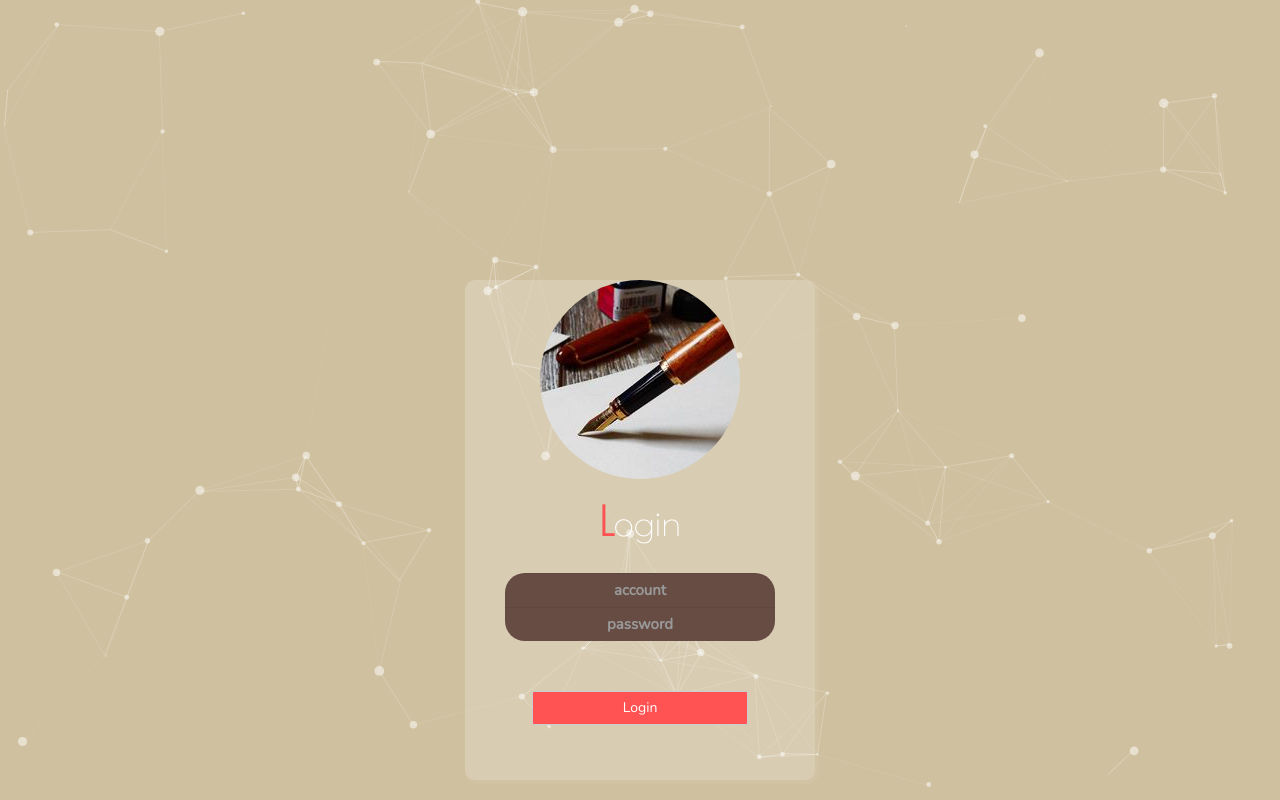
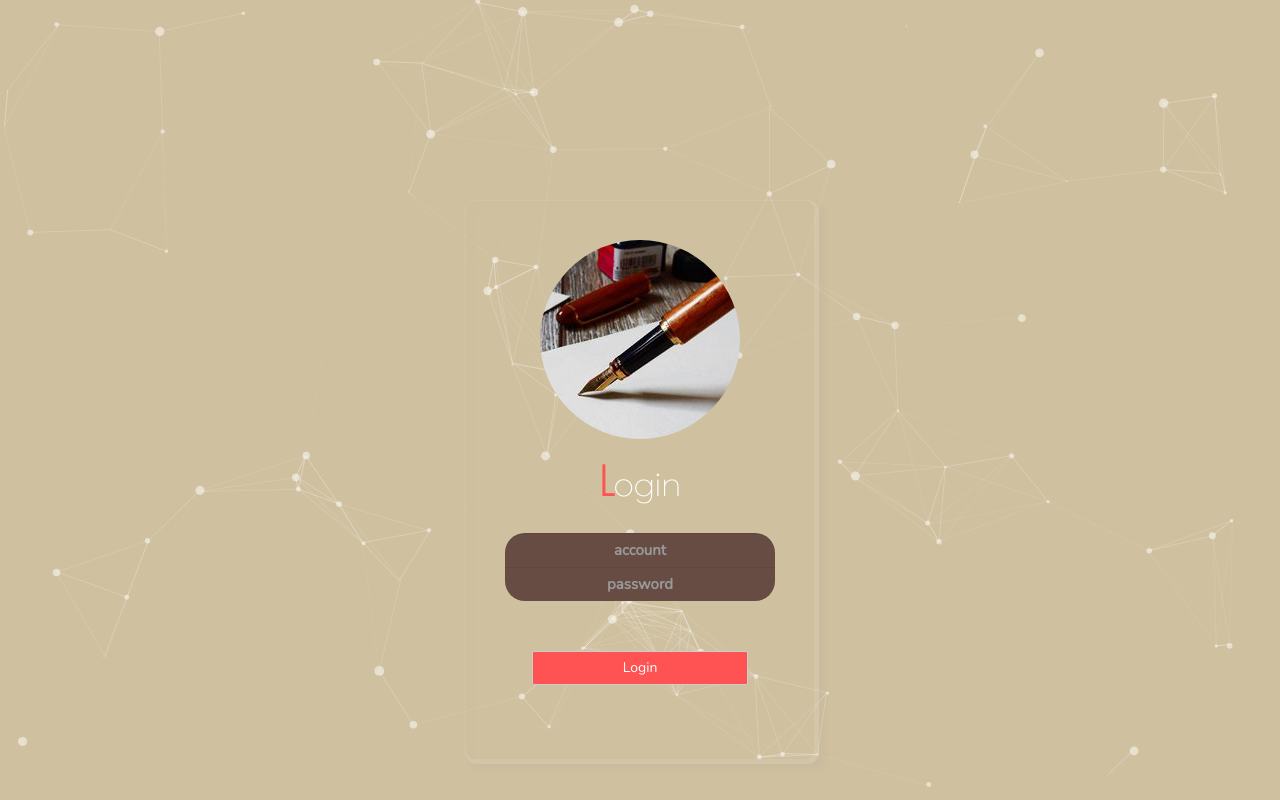
Before and after one commit to candy8lee/wearewriting, a PHP site: page /login.php in a window 1280 px wide. Run offline with PHP 8.4, Linux system fonts and the light colour scheme; some libraries are stand-ins or nearby versions.

Commit message:
1.1.7.6
login->DONE

```diff
--- a/final/WAW/admin/login.css
+++ b/final/WAW/admin/login.css
@@ -8,20 +8,22 @@ background: rgb(207, 192, 159);
 position: relative;
 }
 #glass{
-  background: white;
   width: 350px;
-  height: 500px;
+  height: 560px;
   position: absolute;
   z-index: -1;
-  opacity: 0.2;
+  opacity: 0.4;
+  filter: blur(0px);
+  filter: drop-shadow(5px 4px 3px gray);
   margin-left: -40px;
+  margin-top: -40px;
   border-radius: 10px;
   border: 1px solid rgba(255, 255, 255, 0.2);
   box-shadow: 2px 2px 0px 2px rgba(255, 255, 255, 0.3);
 }
 #login-box {
 position: absolute;
-top: 30%;
+top: 25%;
 left: 50%;
 transform: translateX(-50%);
 width: 350px;
```
Also changed, not shown: final/WAW/admin/glass.png (added).
